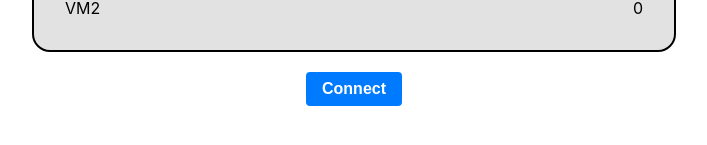
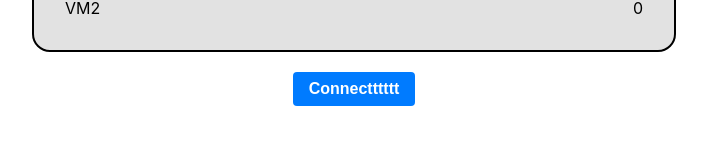
Before and after one commit to serbanples/Nokia_Cloud_Automation, a React (Create React App) app in the folder frontend/: page / in a window 1280 px wide. Shown: the part 423-568 px from the top of the page, without its empty margins (286-993 px from the left). Built offline with nearby package versions, Linux system fonts and the light colour scheme.

Commit message:
frontend

```diff
--- a/frontend/src/App.js
+++ b/frontend/src/App.js
@@ -74,7 +74,7 @@ function App() {
             type="connect"
             className="search-button connect-button"
             onClick={() => search(data)}>
-                Connect
+                Connectttttt
         </button>
 
     </div>
```
